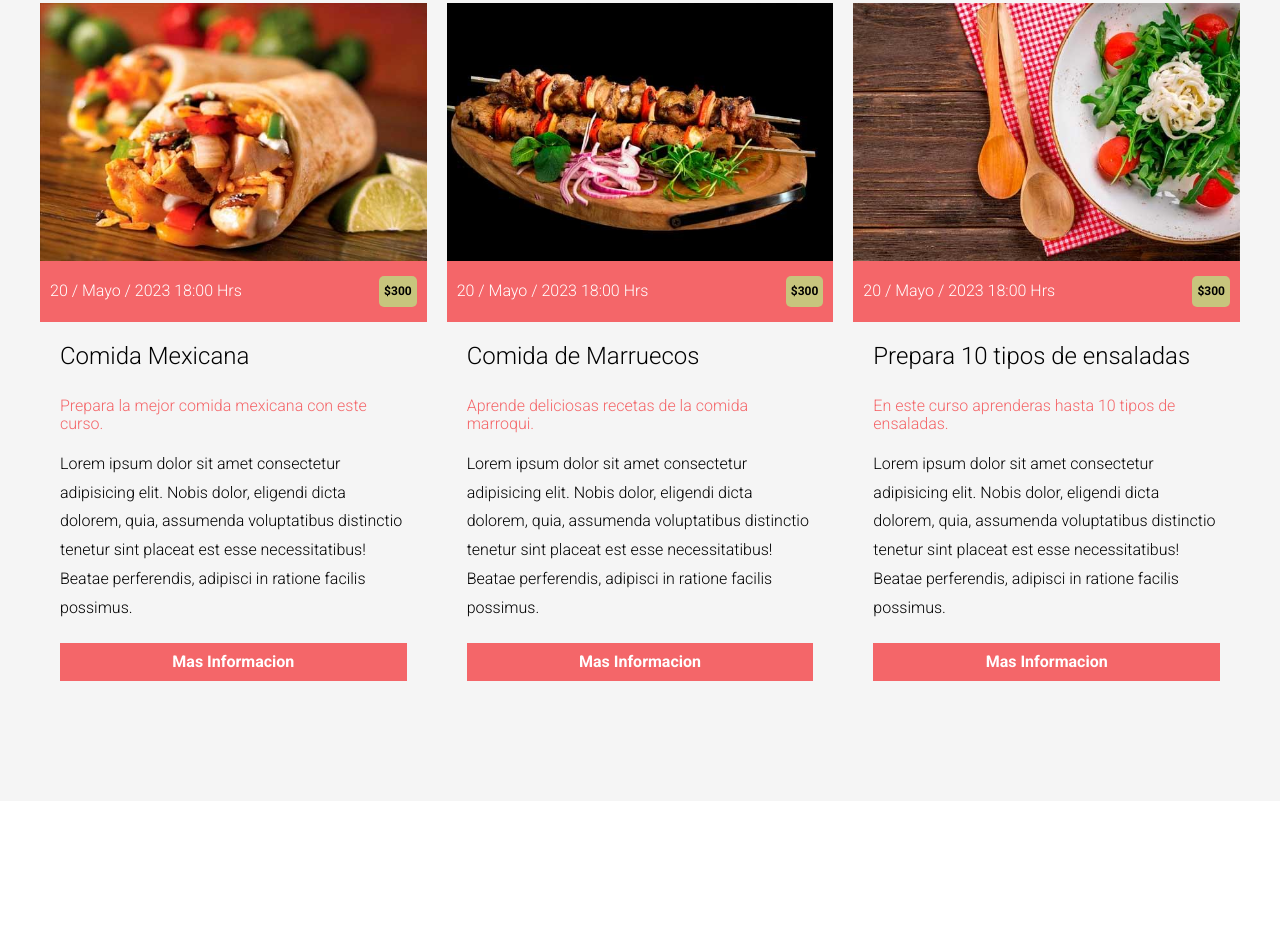
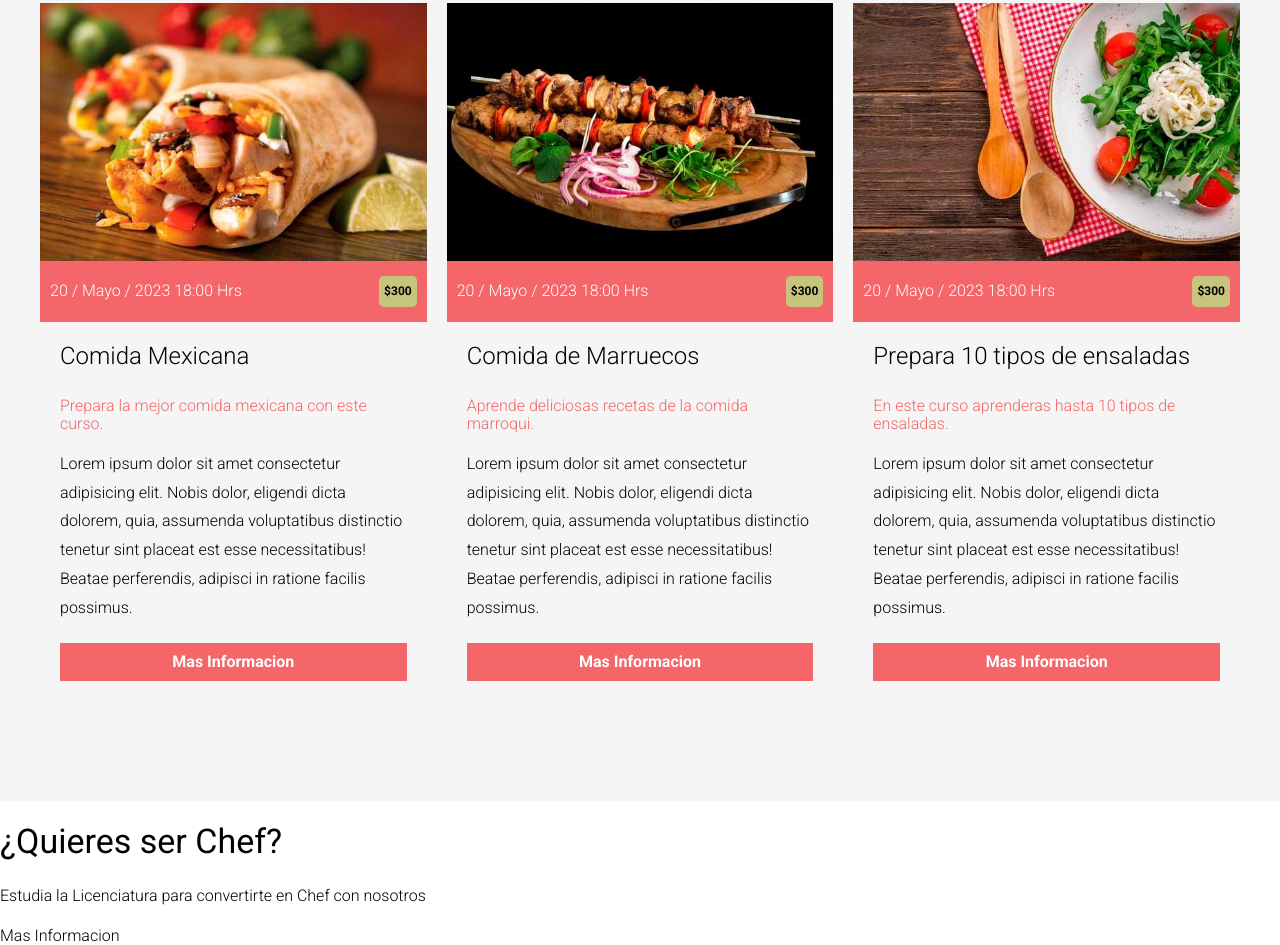
Before and after one commit to carlosignacio-dev/Escuela-de-Cocina, a website: page index.html in a window 1280 px wide. Shown: the part 2674-3619 px from the top of the page. Before the commit the page ends 3475 px from the top, so only its background shows below. Drawn offline with Linux system fonts and the light colour scheme.

Commit message:
added escuela section

```diff
--- a/index.html
+++ b/index.html
@@ -154,5 +154,11 @@
         </div>
     </main>
 
+    <section class="escuela">
+        <h2 class="escuela__heading">¿Quieres ser Chef?</h2>
+        <p class="escuela__texto">Estudia la Licenciatura para convertirte en Chef con nosotros</p>
+        <a class="escuela__enlace" href="#">Mas Informacion</a>
+    </section>
+
 </body>
 </html>
```
